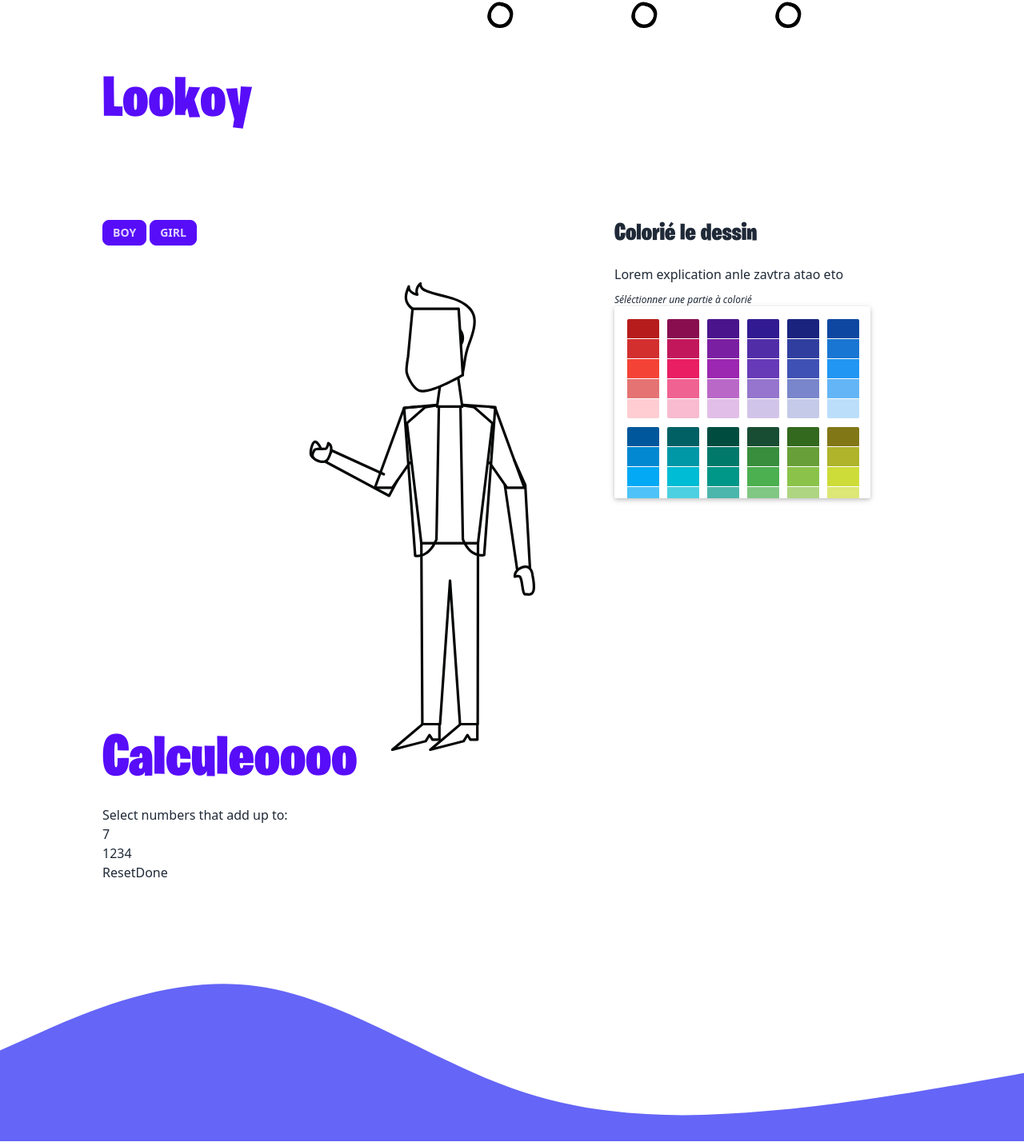
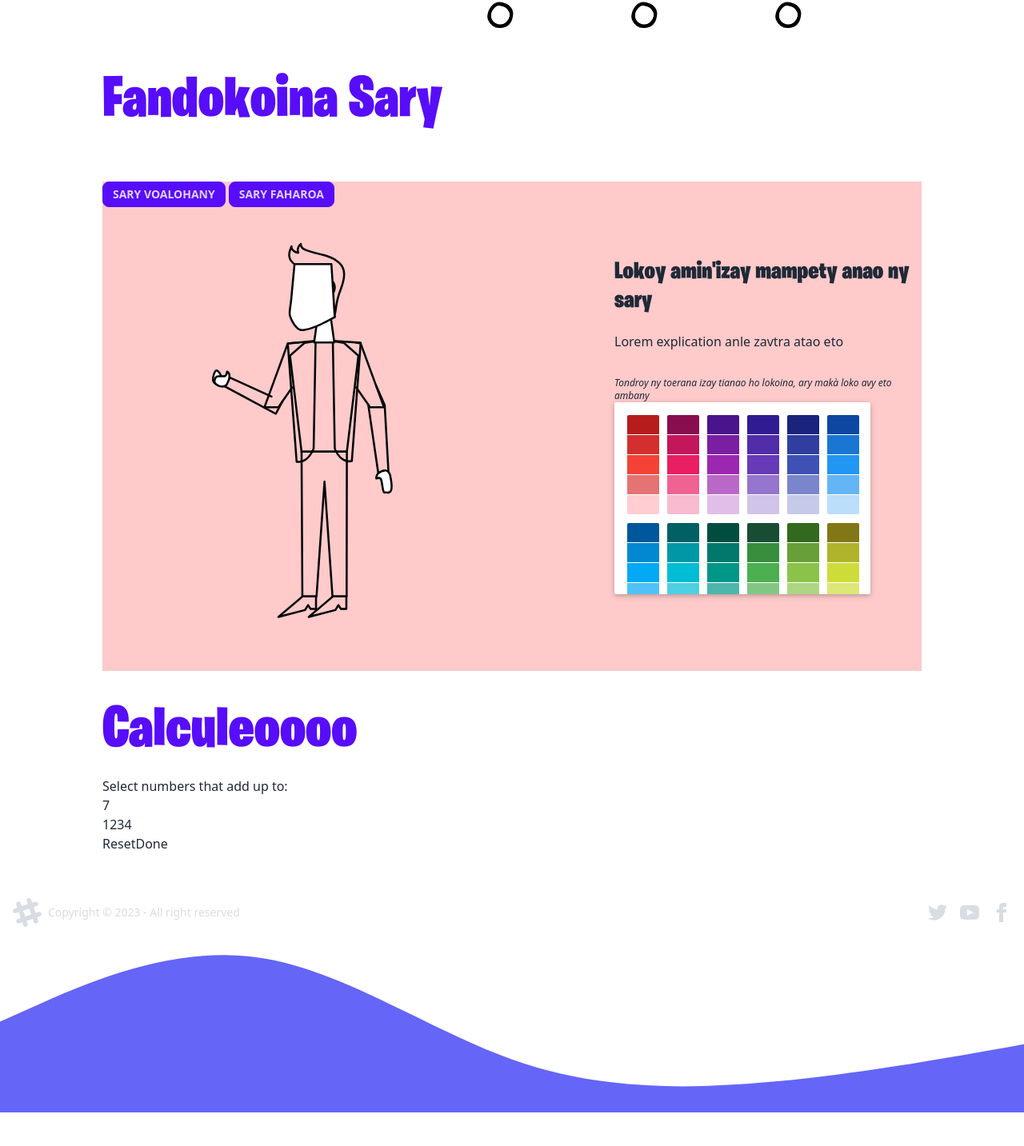
Before and after one commit to thony32/react-wcc-s2-3D, a React (Vite) app: page / in a window 1280 px wide. Shown: the part 1797-3230 px from the top of the page at 80% size. After the commit the page ends 3188 px from the top, so only its background shows below. Built offline with nearby package versions, Linux system fonts and the light colour scheme.

Commit message:
responsive game 1 game 2

```diff
--- a/src/components/Footer.tsx
+++ b/src/components/Footer.tsx
@@ -2,8 +2,8 @@ import wave from "../assets/footerWave.svg";
 function Footer() {
   return (
     <div className="relative">
-      <img src={wave} alt="" />
-      <footer className="footer items-center p-4 bg-transparent text-neutral-content">
+      <img src={wave} alt="" className="absolute top-0 left-0"/>
+      <footer className="footer items-center p-4 bg-transparent text-neutral-content  h-full">
         <div className="items-center grid-flow-col">
           <svg
             width="36"
@@ -54,8 +54,8 @@ function Footer() {
           </a>
         </div>
       </footer>
+    </div>
 
-    </div>
   );
 }
 
--- a/src/components/GameOne.tsx
+++ b/src/components/GameOne.tsx
@@ -3,10 +3,10 @@ import MemoryGame from "./MemoryGame"
 function GameOne() {
   return (
     <div className="px-[10%] space-y-5">
-      <h1 className="fortnite text-7xl text-primary">Memory Game</h1>
-      <div className="grid grid-cols-3">
+      <h1 className="fortnite text-5xl text-center lg:text-7xl lg:text-left text-primary">Kilalao mampiasa saina</h1>
+      <div className="lg:grid lg:grid-cols-3 space-y-5 lg:space-y-0">
         <div className="flex items-center">
-          <p className="first-letter:text-4xl text-2xl">Ce jeux consiste a faire trouver deux images identiques pour gagner</p>
+          <p className="first-letter:text-2xl text-center text-xl lg:text-left lg:first-letter:text-4xl lg:text-2xl">Ce jeux consiste a faire trouver deux images identiques pour gagner</p>
         </div>
         <div className="col-span-2">
           <MemoryGame />
--- a/src/components/GameTwo.tsx
+++ b/src/components/GameTwo.tsx
@@ -89,21 +89,21 @@ function GameTwo() {
 
 
   return (
-    <div className="px-[10%] space-y-28">
+    <div className="px-[10%] space-y-12 lg:space-y-16 ">
       <div>
-        <h1 className="fortnite text-7xl text-primary">Lookoy</h1>
+        <h1 className="fortnite text-5xl text-center lg:text-7xl lg:text-left text-primary">Fandokoina Sary</h1>
       </div>
-      <div className="grid grid-cols-8">
+      <div className="lg:grid lg:grid-cols-8 bg-red-200">
         {/* svgs */}
-        <div className="col-span-5 space-y-10 h-[75vh]">
+        <div className="lg:col-span-5 space-y-10 h-[75vh]">
           {/* menus */}
-          <div className="flex gap-1">
-            <span onClick={() => setSubject("boy")} className="btn btn-sm btn-primary">Boy</span>
-            <span onClick={() => setSubject("girl")} className="btn btn-sm btn-primary">Girl</span>
+          <div className="flex justify-center lg:justify-start gap-1">
+            <span onClick={() => setSubject("boy")} className="btn btn-sm btn-primary">Sary voalohany</span>
+            <span onClick={() => setSubject("girl")} className="btn btn-sm btn-primary">Sary faharoa</span>
           </div>
           {/* Boys */}
           <div ref={boy_ref} className="absolute duration-700">
-            <svg className="w-[800px] h-[600px]" xmlns="http://www.w3.org/2000/svg" viewBox="0 0 1190.25 1683.749945">
+            <svg className="w-[300px] h-[380px] lg:w-[500px] lg:h-[480px] 2xl:w-[800px] 2xl:h-[600px]" xmlns="http://www.w3.org/2000/svg" viewBox="0 0 1190.25 1683.749945">
 
               <g onClick={() => setState("boots")} fill={colors.boots} ref={boots_ref}>
                 <path
@@ -230,7 +230,7 @@ function GameTwo() {
           </div>
           {/* Girls */}
           <div ref={girl_ref} className="absolute opacity-0 -translate-x-[75%] duration-300">
-            <svg viewBox="0 0 1190.25 1683.749945" className="w-[800px] h-[600px]">
+            <svg viewBox="0 0 1190.25 1683.749945" className="w-[300px] h-[380px] lg:w-[500px] lg:h-[480px]  2xl:w-[800px] 2xl:h-[600px]">
 
               <g onClick={() => setState("Cube_one")} fill={colorsG.Cube_one} ref={Cube_one_ref}>
                 <path
@@ -463,11 +463,11 @@ function GameTwo() {
             </svg>
           </div>
         </div>
-        <div className="col-span-3">
-          <h1 className="text-3xl fortnite">Colorié le dessin</h1>
-          <div className="mt-5 space-y-3">
+        <div className="col-span-3 lg:py-24">
+          <h1 className="text-3xl fortnite">Lokoy amin'izay mampety anao ny sary</h1>
+          <div className="mt-5 space-y-8">
             <p>Lorem explication anle zavtra atao eto</p>
-            <p className="text-xs italic">Séléctionner une partie à colorié</p>
+            <p className="text-xs italic">Tondroy ny toerana izay tianao ho lokoina, ary makà loko avy eto ambany</p>
           </div>
           <div>
             <span>{things}</span>
--- a/src/components/memory/uiComponent/index.tsx
+++ b/src/components/memory/uiComponent/index.tsx
@@ -112,7 +112,7 @@ const Uirender: React.FC = () => {
       {state.mCards && state.mCards.map((eachCard, i) =>
         <Flip key={eachCard.id}>
           <div>
-            <figure className="w-40 h-40 hover:shadow-xl hover:scale-110 card duration-300">
+            <figure className="w-24 h-24 lg:w-40 lg:h-40 hover:shadow-xl hover:scale-110 card duration-300">
               <img className="img-block p-4"
                 src={eachCard.open ? eachCard.imgUrl : QuestionImg}
                 alt="Memory"
@@ -130,9 +130,9 @@ const Uirender: React.FC = () => {
           renderItems={
             <div className='flex justify-center items-center'>
               <div className='space-y-5'>
-                <h3 className='text-3xl fortnite'>Félicition, tu a reussie !!</h3>
+                <h3 className='text-3xl fortnite'>Arahabainaa oooohhh!!!</h3>
                 <div className='flex justify-center'>
-                  <button onClick={handleRestart} className='btn btn-success'>Restart</button>
+                  <button onClick={handleRestart} className='btn btn-success'>Averina</button>
                 </div>
               </div>
             </div>
```
